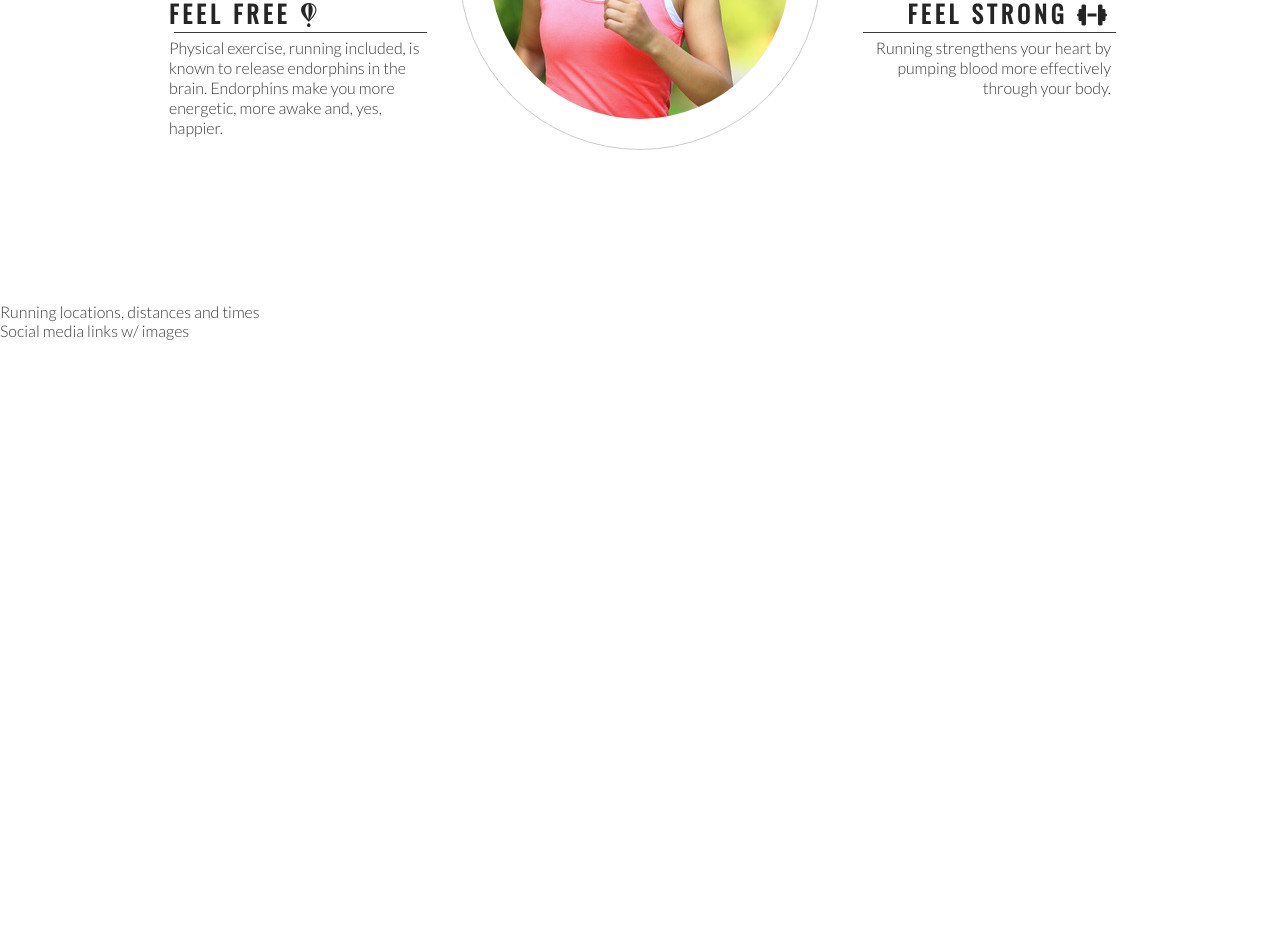
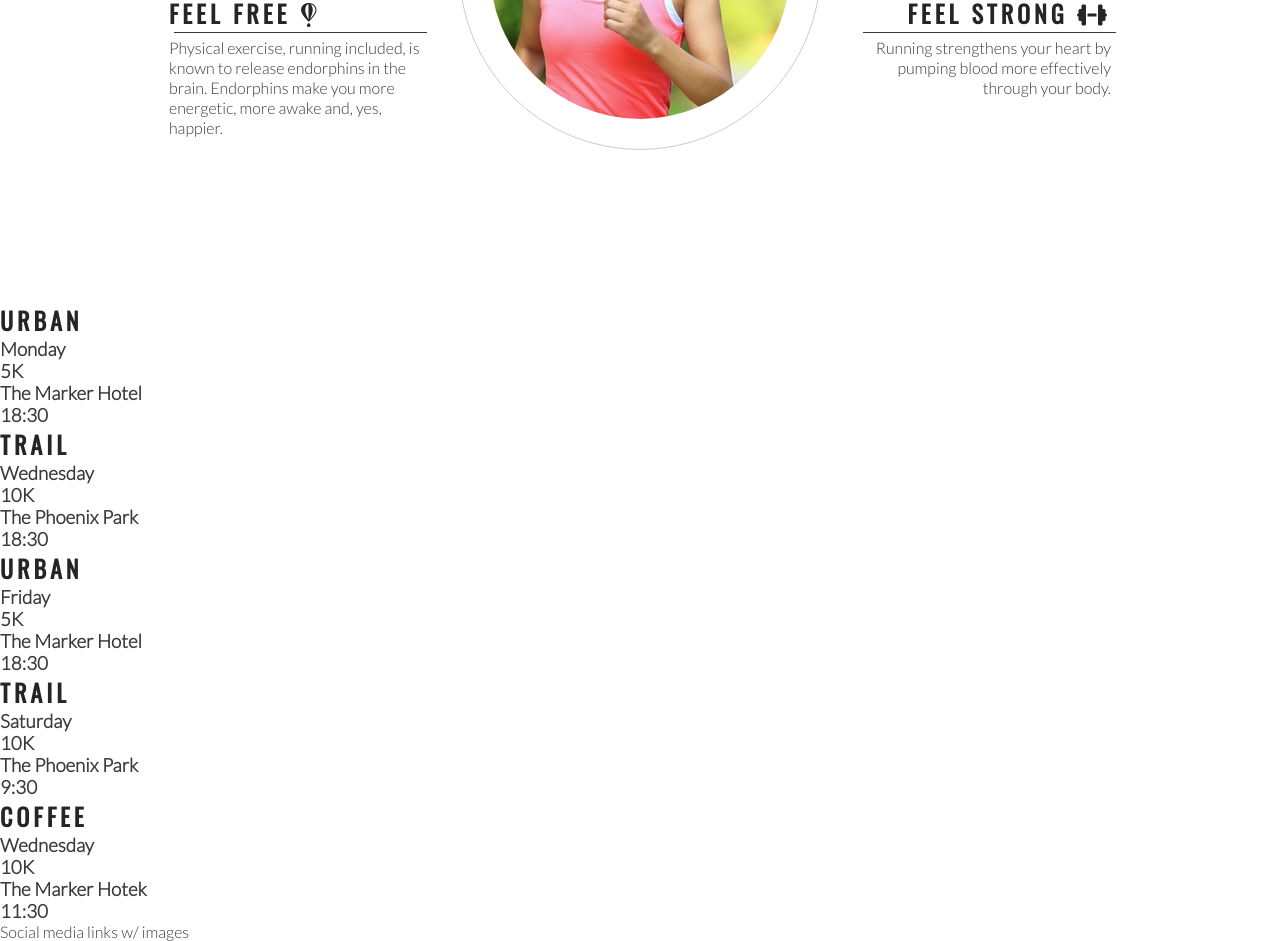
Before and after one commit to RiyadhKh4n/love-running-walkthrough, a plain HTML site: page index.html in a window 1280 px wide. Shown: the part 993-1934 px from the top of the page. Before the commit the page ends 1333 px from the top, so only its background shows below. Drawn offline with nearby package versions, Linux system fonts and the light colour scheme.

Commit message:
add meetup details

```diff
--- a/index.html
+++ b/index.html
@@ -92,14 +92,52 @@
                 <div id="circle-cover-bg"></div>
 
             </div>
-
-
         </div>
 
     </section>
 
     <section>
-        Running locations, distances and times
+        <div>
+            <h2>Urban</h2>
+            <h3>Monday</h3>
+            <h3>5K</h3>
+            <h3>The Marker Hotel</h3>
+            <h3>18:30</h3>
+        </div>
+
+        <div>
+            <h2>Trail</h2>
+            <h3>Wednesday</h3>
+            <h3>10K</h3>
+            <h3>The Phoenix Park</h3>
+            <h3>18:30</h3>
+        </div>
+
+        <div>
+            <h2>Urban</h2>
+            <h3>Friday</h3>
+            <h3>5K</h3>
+            <h3>The Marker Hotel</h3>
+            <h3>18:30</h3>
+        </div>
+
+        <div>
+            <h2>Trail</h2>
+            <h3>Saturday</h3>
+            <h3>10K</h3>
+            <h3>The Phoenix Park</h3>
+            <h3>9:30</h3>
+        </div>
+
+        <div>
+            <h2>Coffee</h2>
+            <h3>Wednesday</h3>
+            <h3>10K</h3>
+            <h3>The Marker Hotek</h3>
+            <h3>11:30</h3>
+        </div>
+
+
     </section>
 
     <footer>
```
